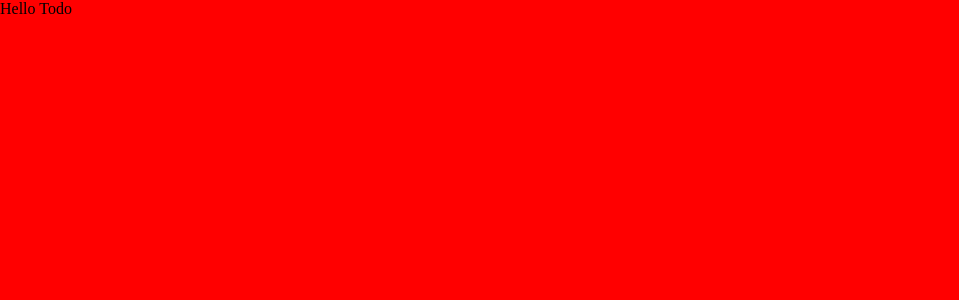
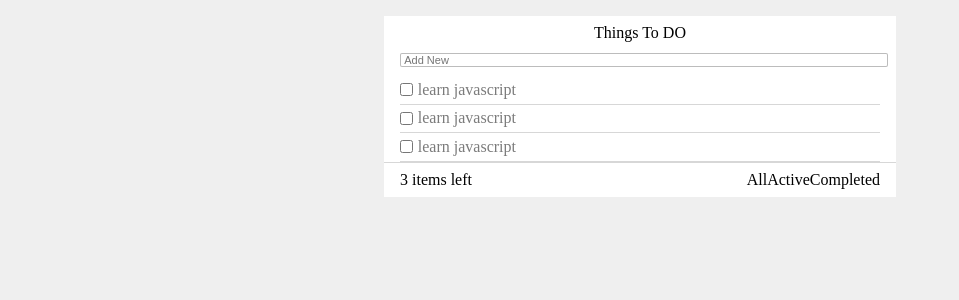
Before and after one commit to Hemsleek/New_Todo, a React (Vite) app: page / in a window 1280 px wide. Shown: the top 300 px of the page, without its empty margins (0-959 px from the left). Built offline with nearby package versions, Linux system fonts and the light colour scheme.

Commit message:
WIP: todo

```diff
--- a/src/App.css
+++ b/src/App.css
@@ -1,3 +1,5 @@
 .App {
-  background-color: #fff;
+  width: 100vw;
+  height: 100vh;
+  overflow: hidden;
 }
--- a/src/App.jsx
+++ b/src/App.jsx
@@ -1,7 +1,13 @@
 import React from "react";
 import "./App.css";
+import TodoApp from "./components/TodoApp";
+
 const App = () => {
-  return <div>Hello Todo</div>;
+  return (
+    <div className="App">
+      <TodoApp />
+    </div>
+  );
 };
 
 export default App;
--- /dev/null
+++ b/src/components/Footer.jsx
@@ -0,0 +1,20 @@
+import React from "react";
+
+const Footer = () => {
+  const tabs = "All,Active,Completed".split(",");
+  return (
+    <div className="Footer">
+      <div className="actions"></div>
+      <div className="todo-info">
+        <span>3 items left</span>
+        <div className="tabs">
+          {tabs.map((tab) => (
+            <span key={tab}>{tab}</span>
+          ))}
+        </div>
+      </div>
+    </div>
+  );
+};
+
+export default Footer;
--- /dev/null
+++ b/src/components/TodoApp.css
@@ -0,0 +1,55 @@
+.TodoApp {
+  width: 40vw;
+  margin: 1rem auto 0;
+  background-color: #fff;
+  display: flex;
+  flex-direction: column;
+  padding-top: 0.5rem;
+}
+
+.TodoApp .title {
+  text-align: center;
+}
+
+.TodoApp main {
+  margin-top: 0.5rem;
+  padding: 0 1rem;
+}
+.TodoApp .form-add input {
+  width: 100%;
+  border: 1px solid rgba(123, 123, 123, 0.5);
+  border-radius: 2px;
+  padding: 0 0.2rem;
+  font-size: 11px;
+}
+form input:focus {
+  outline: none;
+}
+
+.Todos {
+  display: flex;
+  flex-direction: column;
+  margin-top: 0.5rem;
+}
+
+.Todos .form-group {
+  display: flex;
+  align-items: center;
+  column-gap: 0.3rem;
+  border-bottom: 1px solid rgba(123, 123, 123, 0.3);
+  color: rgba(123, 123, 123, 1);
+  padding: 0.3rem 0;
+}
+
+.Footer {
+    display:flex;
+    align-items: center;
+    border-top:1px solid rgba(123, 123, 123, 0.3);
+    padding:0.5rem 1rem;
+}
+.Footer .todo-info{
+    flex-grow:1;
+    display:flex;
+    align-items: center;
+    justify-content: space-between;
+}
--- /dev/null
+++ b/src/components/TodoApp.jsx
@@ -0,0 +1,21 @@
+import React from "react";
+import Footer from "./Footer";
+import "./TodoApp.css";
+import Todos from "./Todos";
+
+const TodoApp = () => {
+  return (
+    <div className="TodoApp">
+      <span className="title">Things To DO</span>
+      <main>
+        <form className="form-add">
+          <input type="text" placeholder="Add New" />
+        </form>
+        <Todos />
+      </main>
+      <Footer />
+    </div>
+  );
+};
+
+export default TodoApp;
--- /dev/null
+++ b/src/components/Todos.jsx
@@ -0,0 +1,22 @@
+import React from "react";
+
+function Todos() {
+  return (
+    <form className="Todos">
+      <div className="form-group">
+        <input type="checkbox" />
+        <label htmlFor="">learn javascript</label>
+      </div>
+      <div className="form-group">
+        <input type="checkbox" />
+        <label htmlFor="">learn javascript</label>
+      </div>
+      <div className="form-group">
+        <input type="checkbox" />
+        <label htmlFor="">learn javascript</label>
+      </div>
+    </form>
+  );
+}
+
+export default Todos;
--- a/src/index.css
+++ b/src/index.css
@@ -7,5 +7,5 @@ html, body{
 }
 
 body{
-  background-color: red;
+  background-color: #efefef;
 }
```
